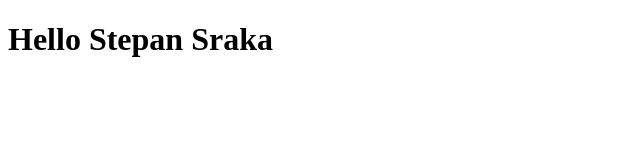
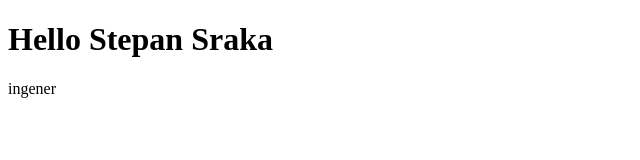
Before and after one commit to ixamp/test, a plain HTML site: page index.html in a window 1280 px wide. Shown: the full height of the page, 0-640 px from the left. Drawn offline with Linux system fonts and the light colour scheme.

Commit message:
test commit

```diff
--- a/index.html
+++ b/index.html
@@ -7,5 +7,6 @@
 </head>
 <body>
     <h1>Hello Stepan Sraka</h1>
+    <p>ingener</p>
 </body>
 </html>
```
